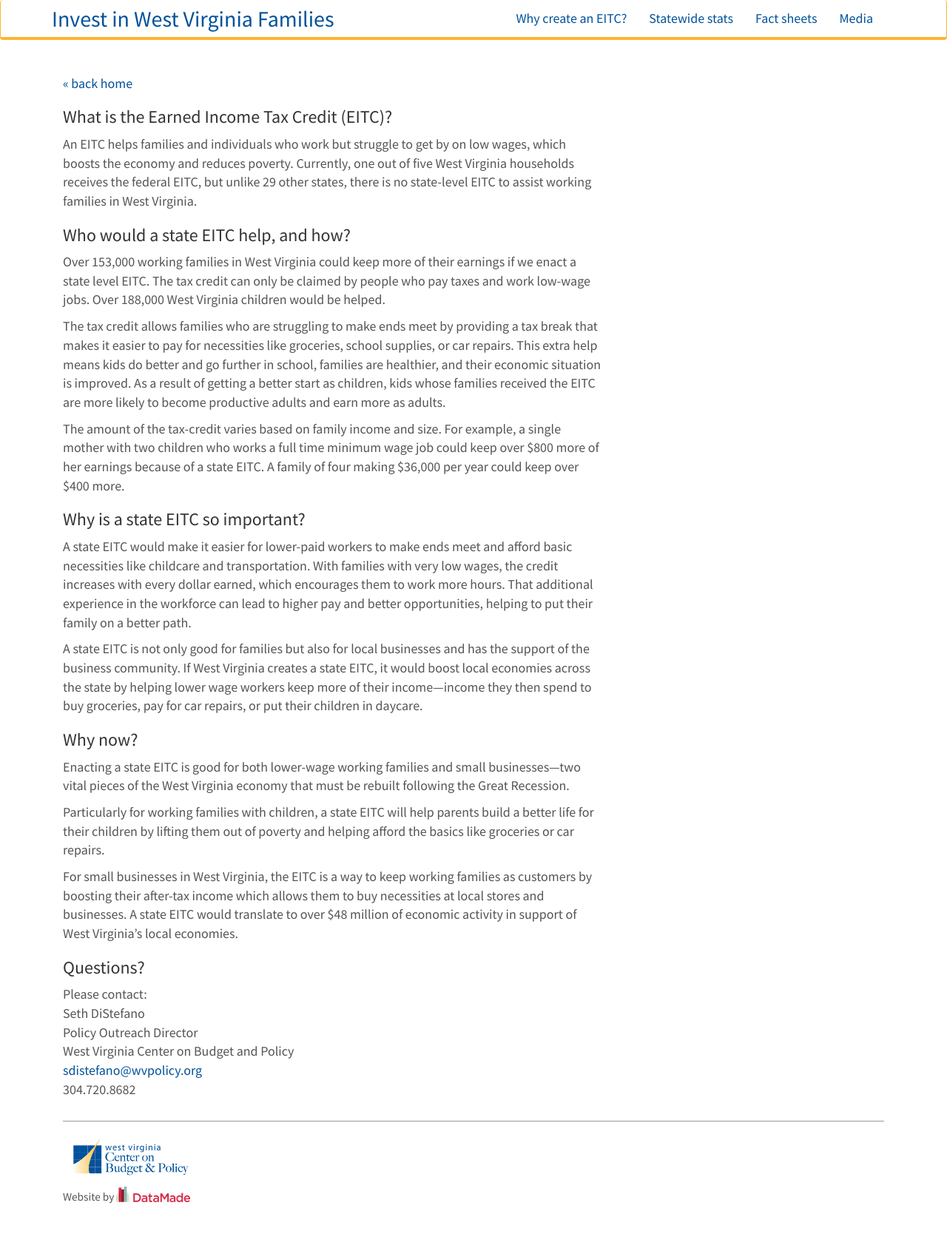
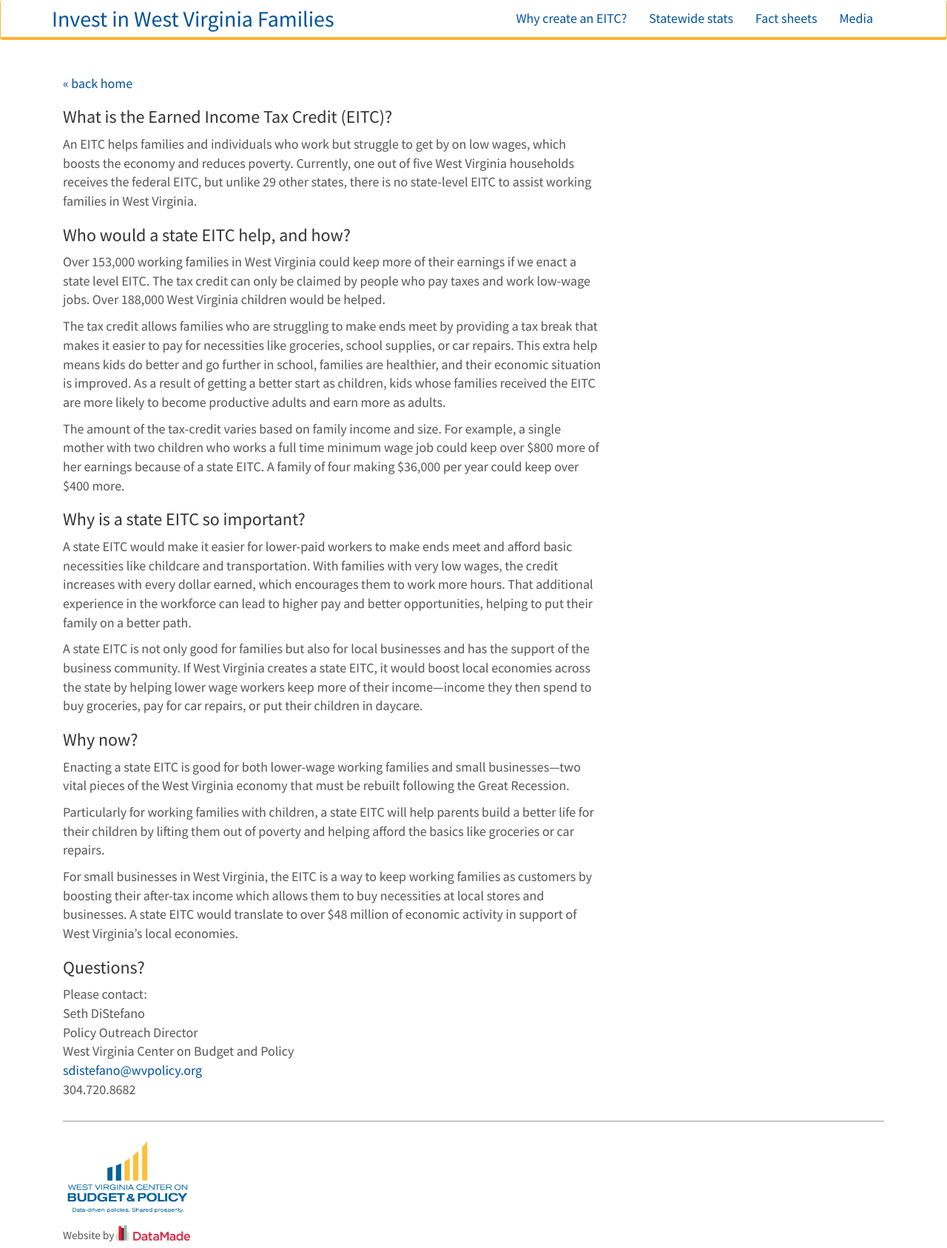
Before and after one commit to datamade/wv-eitc, a Jekyll site: the page built from why-create-eitc.html, in a window 1280 px wide. Shown: the whole page at 74% size. Built offline with Jekyll 4.4.1, drawn with Linux system fonts in a browser that asks for light colours; nearby versions of some CDN libraries; before the commit the page ends 1635 px from its top, so only the background shows below that.

Commit message:
updated favicon and footer logo

```diff
--- a/_layouts/default.html
+++ b/_layouts/default.html
@@ -64,8 +64,8 @@
         {% endif %}
         <meta name="twitter:image:src" content="{{ site.url }}/images/screenshot.png">
 
-        <link rel="shortcut icon" href="/favicon.ico" type="image/vnd.microsoft.icon"/>
-        <link rel="icon" href="/favicon.ico" type="image/x-ico"/>
+        <link rel="shortcut icon" href="/favicon.png" type="image/vnd.microsoft.icon"/>
+        <link rel="icon" href="/favicon.png" type="image/x-ico"/>
 
 
         <link rel="stylesheet" href="/css/normalize.css">
@@ -122,7 +122,7 @@
 
         <div class="footer">
           <hr />
-          <p><a href='http://www.wvpolicy.org/'><img class='img-responsive' src='images/wvpolicy-logo.gif' alt='Fiscal Policy Center at Voices for Illinois Children' width='175px'/></a></p>
+          <p><a href='http://www.wvpolicy.org/'><img class='img-responsive' src='images/wvpolicy-logo.jpg' alt='Fiscal Policy Center at Voices for Illinois Children' width='175px'/></a></p>
           <small>Website by <a href='http://datamade.us'><img class='footer-brand' src='images/datamade_logo_100_x_21.png' alt='DataMade' title='DataMade' /></a></small>
         </div>
       </div>
```
Also changed, not shown: favicon.ico (deleted), favicon.png (added), images/wvpolicy-logo.gif (deleted), images/wvpolicy-logo.jpg (added).
